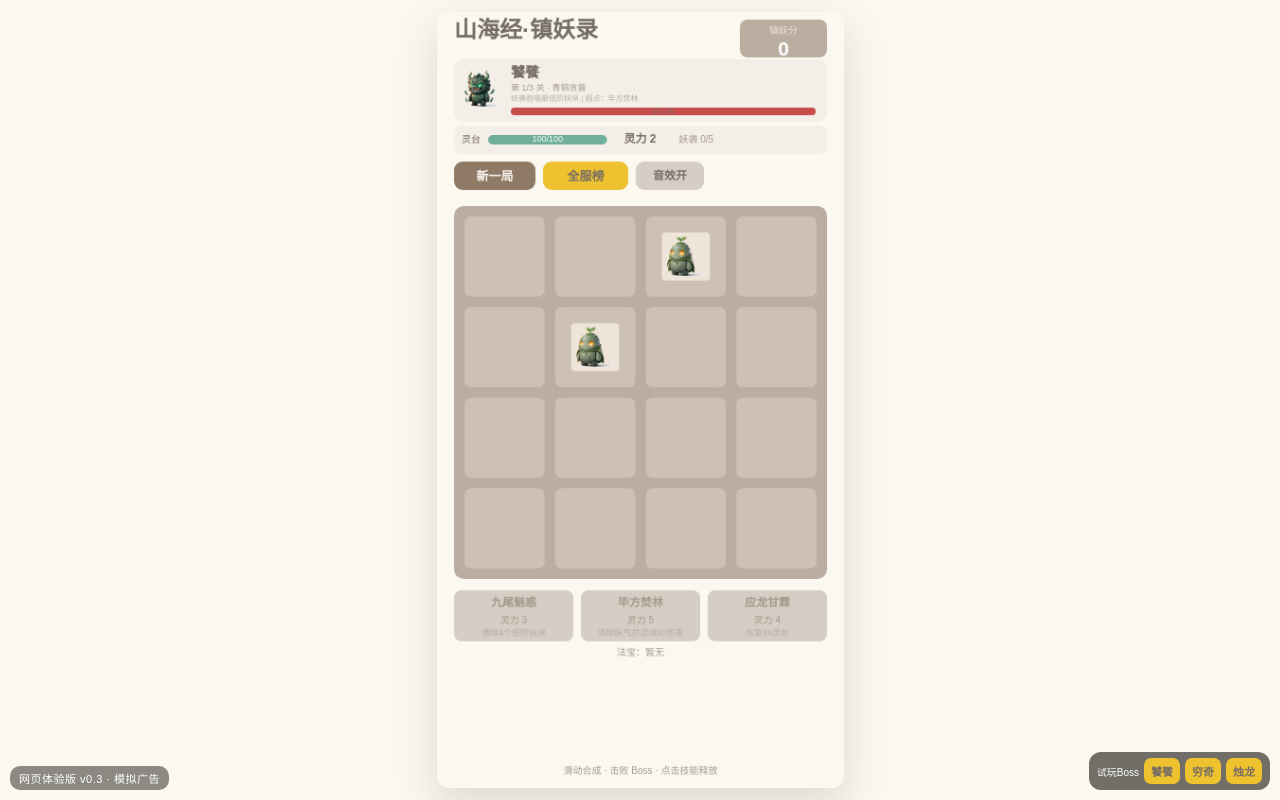
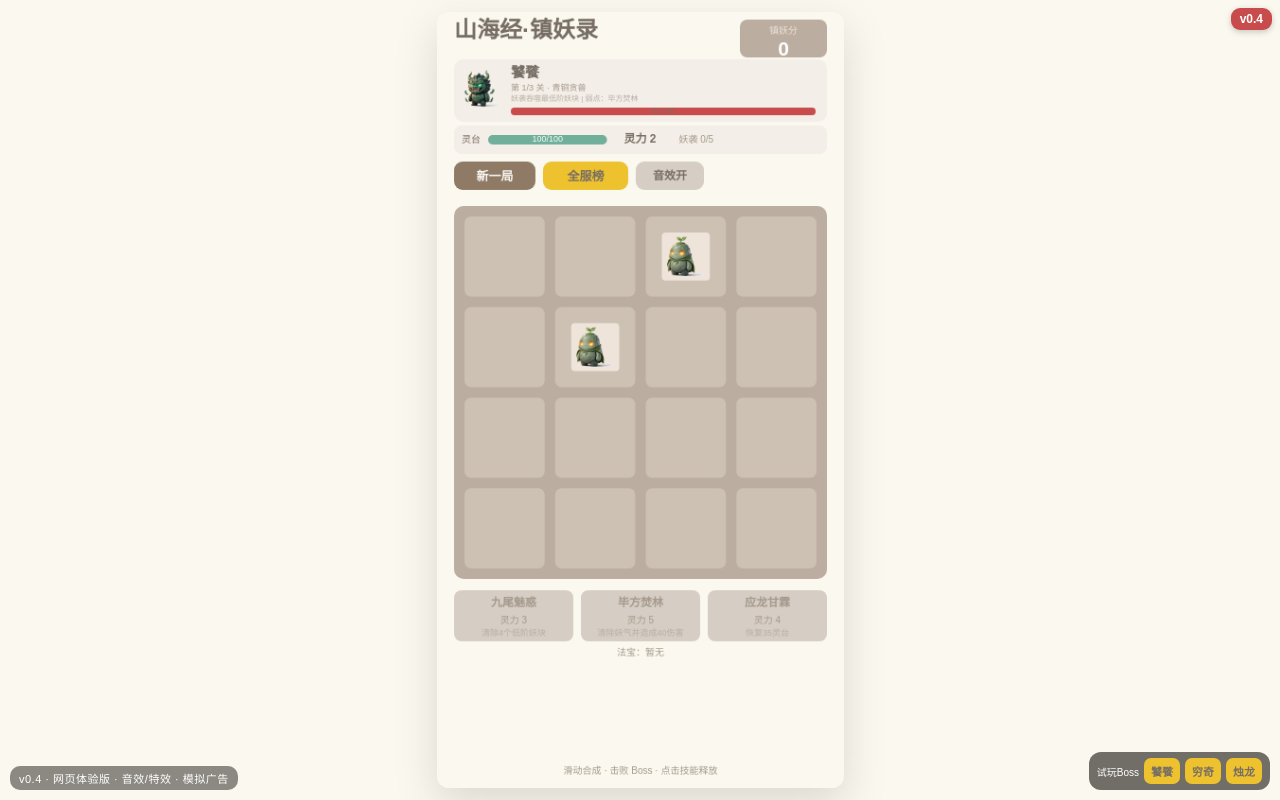
Before and after one commit to Wangyuan-Hub/2048, a plain HTML site: page zhenyao-v4/index.html in a window 1280 px wide. Drawn offline with Linux system fonts and the light colour scheme.

Commit message:
Fix Zhenyao v0.4 version label

```diff
--- a/zhenyao-v4/index.html
+++ b/zhenyao-v4/index.html
@@ -45,11 +45,16 @@
   @media (max-width:600px) {
     #game-canvas { border-radius:0; box-shadow:none; }
   }
-</style>
+  #version-stamp {
+    position:fixed; top:8px; right:8px; z-index:70; pointer-events:none;
+    background:#c94c4c; color:#fff; font-size:12px; font-weight:700;
+    padding:4px 9px; border-radius:9px; box-shadow:0 2px 6px rgba(0,0,0,.2);
+  }</style>
 </head>
 <body>
+<div id="version-stamp">v0.4</div>
 <div id="game-root"></div>
-<div id="demo-badge">网页体验版 v0.3 · 模拟广告</div>
+<div id="demo-badge">v0.4 · 网页体验版 · 音效/特效 · 模拟广告</div>
 <div id="boss-select">
   <span>试玩Boss</span>
   <button data-boss="0">饕餮</button>
```
